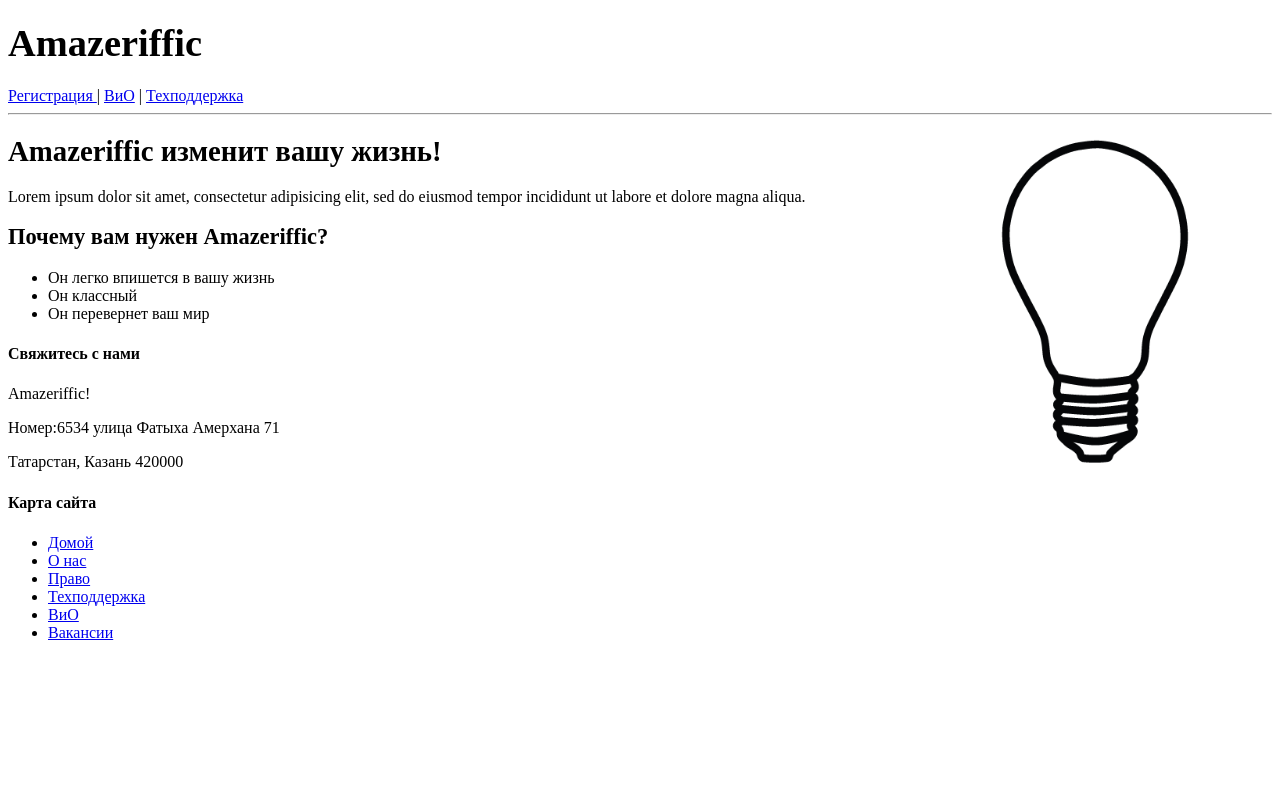
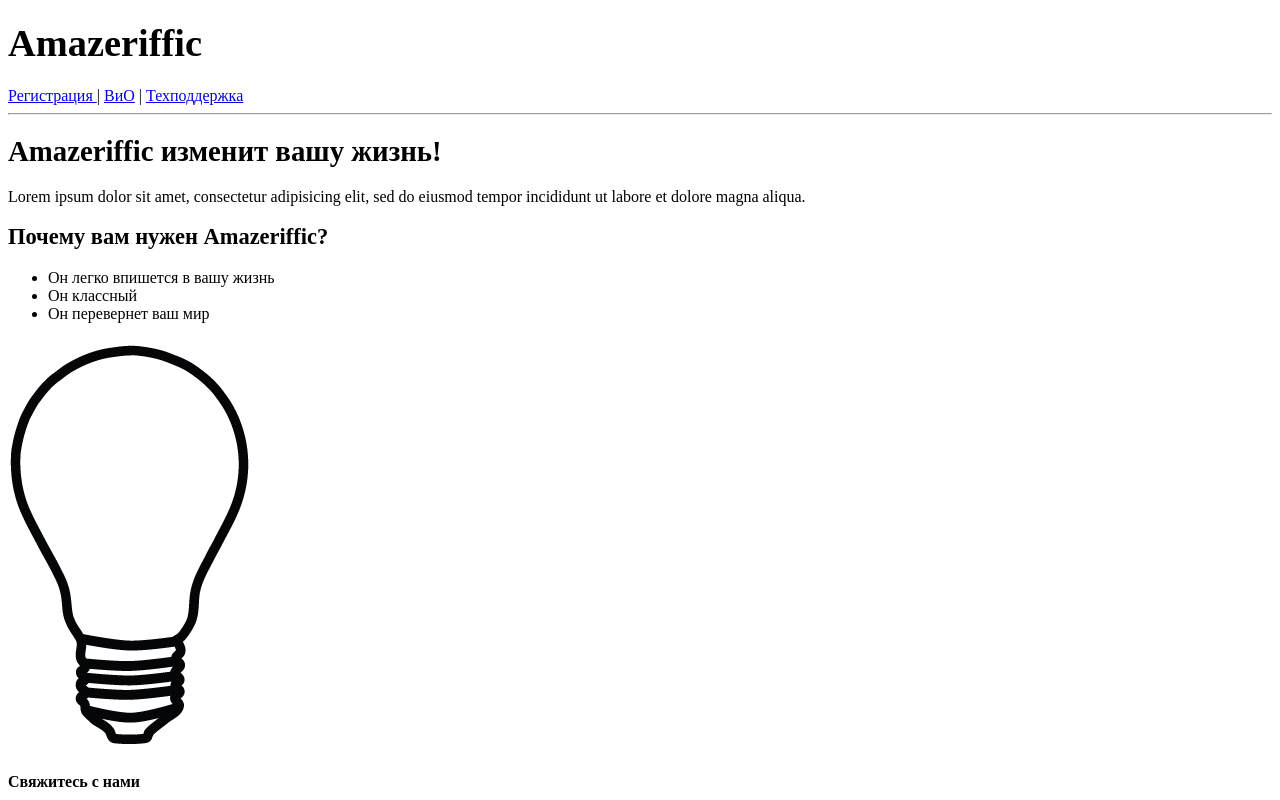
Before and after one commit to Casemiro16/Laba-1, a plain HTML site: page index.html in a window 1280 px wide. Shown: the top 800 px of the page. Drawn offline with Linux system fonts and the light colour scheme.

Commit message:
2 Praktika

```diff
--- a/index.html
+++ b/index.html
@@ -14,7 +14,6 @@
 		</nav>
 	</header>
 	<main>
-    <img src="lightbulb.png" alt="Изображение лампочки" width="190" height="330"  style="position:absolute; left:1000px; right:1000px">
 		<h2><big>Amazeriffic изменит вашу жизнь!</big></h2>
 		<p>Lorem ipsum dolor sit amet, consectetur adipisicing elit, sed do eiusmod tempor  incididunt ut labore et dolore magna aliqua.</p>
 		<h3><big>Почему вам нужен Amazeriffic?</big></h3>
@@ -23,6 +22,7 @@
 		<li>Он классный</li>
 		<li>Он перевернет ваш мир</li>
 		</ul>
+		<img src="lightbulb.png" alt="Изображение лампочки">
 	</main>
 	<footer>
 		<div class="contact">
```
Also changed, not shown: faq.html (line endings or trailing spaces).
